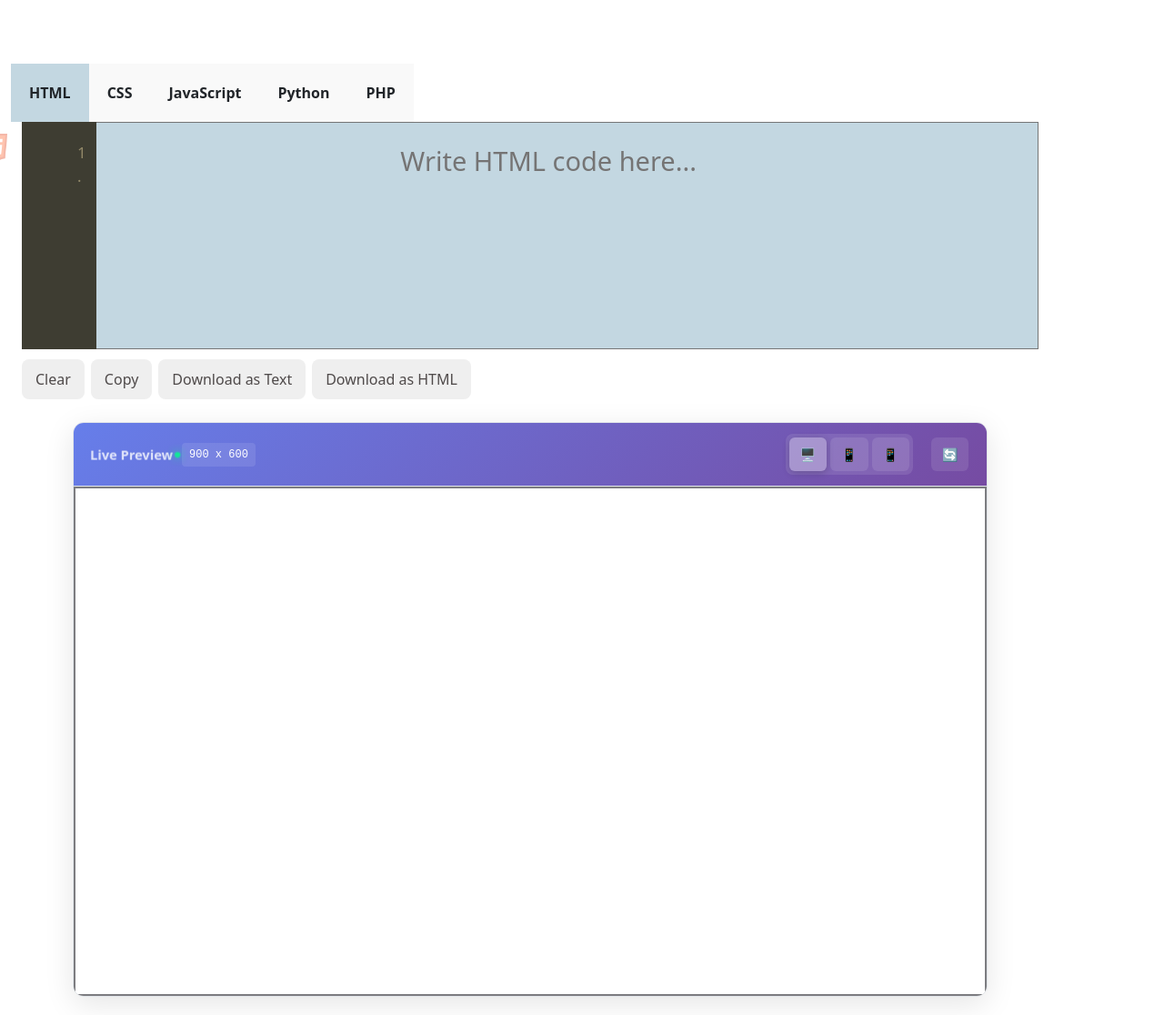
After one commit to Niyamath-dev/code-editor, a PHP site: page /test-editor.php in a window 1280 px wide. The commit adds this page. Shown: the whole page at 91% size. Run offline with PHP 8.4, Linux system fonts and the light colour scheme.

Commit message:
New Features and Improvements in ui

```diff
--- a/style.css
+++ b/style.css
@@ -2,11 +2,8 @@ body {
     text-align: center;
     font-family: "Noto Sans", serif;
     font-optical-sizing: auto;
-
     box-sizing: border-box;
 }
-
-
 
 .btn-all {
     padding: 10px 15px;
@@ -26,11 +23,18 @@ textarea {
     display: inline-block;
     background: #c3d7e1 !important;
     outline: none;
-
     font-size: 17px;
     color: #4d4e4e;
     padding: 20px !important;
     font-weight: 500;
+
+    /* Prevent drag functionality */
+    resize: none !important;
+    -webkit-user-drag: none !important;
+    -khtml-user-drag: none !important;
+    -moz-user-drag: none !important;
+    -o-user-drag: none !important;
+    user-drag: none !important;
 }
 
 iframe {
@@ -46,11 +50,7 @@ iframe {
     color: rgb(117, 116, 116);
     opacity: 1;
     text-align: center;
-
 }
-
-
-
 
 .html-txtarea:focus {
     outline: 2px solid #1f3040;
@@ -96,7 +96,6 @@ iframe {
     margin-top: 13px;
     cursor: pointer;
     opacity: 0.4;
-
 }
 
 .img-cls3:hover {
@@ -104,13 +103,11 @@ iframe {
     transition: 500ms;
 }
 
-
 .img-cls1-1 {
     position: absolute;
     transform: translate(-47px, -49px);
     cursor: pointer;
     opacity: 0.4;
-
 }
 
 .img-cls1-1:hover {
@@ -123,7 +120,6 @@ iframe {
     transform: translate(-47px, -49px);
     cursor: pointer;
     opacity: 0.4;
-
 }
 
 .img-cls2-2:hover {
@@ -136,7 +132,6 @@ iframe {
     transform: translate(-47px, -49px);
     cursor: pointer;
     opacity: 0.4;
-
 }
 
 .img-cls3-3:hover {
@@ -150,50 +145,17 @@ iframe {
     align-items: center;
 }
 
-/* @media screen and (max-width: 768px) {
-    .d-no-mobile{
-        display: block !important;
-        text-align: center;
-    }
-
-} */
-
 @media screen and (min-width: 425px) {
     .width-70 {
         width: 95% !important;
     }
 }
 
-/* @media screen and (min-width: 767px) {
-    .hide-full{
-        display: none !important;
-    }
-
-} */
-
-/* @media screen and (max-width: 1219px){
-    .d-no-mobile{
-        display: block !important;
-        text-align: center;
-    }
-} */
-
 @media screen and (max-width: 426px) {
     .custom-violetbtn {
         font-size: 14px !important;
     }
-
 }
-
-
-
-
-/* @media (max-width: 767px){
-.d-mob-none {
-    display: none!important;
-}} */
-
-
 
 .h-txtarea {
     padding-left: 60px !important;
@@ -215,7 +177,6 @@ iframe {
     color: #928869;
 }
 
-
 #lineCounterHtmlMobi,
 #lineCounterCssMobi,
 #lineCounterJsMobi {
@@ -232,11 +193,9 @@ iframe {
     color: #928869;
 }
 
-
 .mytabs {
     display: flex;
     flex-wrap: wrap;
-
 }
 
 .mytabs input[type="radio"] {
@@ -265,7 +224,6 @@ iframe {
 .mytabs input[type="radio"]:checked+label {
     background: #c3d7e1;
 }
-
 
 .mar-r {
     margin-right: 7px;
@@ -311,7 +269,7 @@ footer {
     color: #ffff;
 }
 
-.glassmorphism{
+.glassmorphism {
     position: fixed !important;
     top: 0;
     left: 0;
@@ -320,23 +278,252 @@ position: fixed !important;
     background-color: rgba(255, 255, 255, 0.1); /* Initial transparent background */
     backdrop-filter: blur(10px); /* Glassmorphism effect */
     transition: background-color 0.3s ease, box-shadow 0.3s ease;
-
     z-index: 1000;
 }
 
 .scrolled {
     box-shadow: 0 4px 15px rgba(0, 0, 0, 0.2); /* Box shadow when scrolled */
 }
-.mt-70{
+
+.mt-70 {
     margin-top: 70px !important;
 }
 
-.row{
+.row {
     margin-left: 0px !important;
     margin-right: 0px !important;
 }
 
-.pdr{
+.pdr {
     padding-right: 0px !important;
     padding-left: 0px !important;
 }
+
+/* Professional Preview Section Styles */
+.preview-container {
+    width: 90%;
+    margin: 20px auto;
+    background: #ffffff;
+    border-radius: 12px;
+    box-shadow: 0 8px 32px rgba(0, 0, 0, 0.1);
+    overflow: hidden;
+    border: 1px solid #e1e5e9;
+    padding: 0px !important;
+}
+
+.preview-header {
+    display: flex;
+    justify-content: space-between;
+    align-items: center;
+    padding: 12px 20px;
+    background: linear-gradient(135deg, #667eea 0%, #764ba2 100%);
+    color: white;
+    border-bottom: 1px solid #e1e5e9;
+}
+
+.preview-controls {
+    display: flex;
+    align-items: center;
+    gap: 8px;
+}
+
+.device-selector {
+    display: flex;
+    gap: 4px;
+    margin: 0 12px;
+    padding: 4px;
+    background: rgba(255, 255, 255, 0.1);
+    border-radius: 8px;
+}
+
+.preview-btn {
+    background: rgba(255, 255, 255, 0.1);
+    border: none;
+    color: white;
+    padding: 8px 12px;
+    border-radius: 6px;
+    cursor: pointer;
+    transition: all 0.3s ease;
+    font-size: 14px;
+    display: flex;
+    align-items: center;
+    justify-content: center;
+}
+
+.preview-btn:hover {
+    background: rgba(255, 255, 255, 0.2);
+    transform: translateY(-1px);
+}
+
+.preview-btn.active {
+    background: rgba(255, 255, 255, 0.3);
+    box-shadow: 0 2px 8px rgba(0, 0, 0, 0.2);
+}
+
+.preview-info {
+    display: flex;
+    align-items: center;
+    gap: 12px;
+}
+
+.live-preview-text {
+    font-size: 14px;
+    font-weight: 600;
+    color: #ffffff;
+    position: relative;
+    animation: pulse 2s infinite;
+}
+
+.live-preview-text::after {
+    content: '';
+    position: absolute;
+    top: 50%;
+    right: -8px;
+    transform: translateY(-50%);
+    width: 6px;
+    height: 6px;
+    background: #00ff88;
+    border-radius: 50%;
+    animation: blink 1.5s infinite;
+}
+
+@keyframes pulse {
+    0%, 100% {
+        opacity: 1;
+        transform: scale(1);
+    }
+    50% {
+        opacity: 0.8;
+        transform: scale(1.05);
+    }
+}
+
+@keyframes blink {
+    0%, 50% {
+        opacity: 1;
+        box-shadow: 0 0 10px #00ff88;
+    }
+    51%, 100% {
+        opacity: 0.3;
+        box-shadow: none;
+    }
+}
+
+.viewport-size {
+    font-size: 12px;
+    background: rgba(255, 255, 255, 0.1);
+    padding: 4px 8px;
+    border-radius: 4px;
+    font-family: 'Courier New', monospace;
+}
+
+.preview-content {
+    position: relative;
+    height: 70vh;
+    background: #f8f9fa;
+}
+
+.preview-frame {
+    width: 100%;
+    height: 100%;
+    border: none;
+    background: white;
+    transition: all 0.3s ease;
+}
+
+.preview-loading {
+    position: absolute;
+    top: 50%;
+    left: 50%;
+    transform: translate(-50%, -50%);
+    z-index: 10;
+    display: none;
+}
+
+.preview-loading.show {
+    display: block;
+}
+
+/* Device-specific preview styles */
+.preview-frame.mobile {
+    max-width: 375px;
+    margin: 0 auto;
+    border-radius: 20px;
+    box-shadow: 0 0 20px rgba(0, 0, 0, 0.3);
+}
+
+.preview-frame.tablet {
+    max-width: 768px;
+    margin: 0 auto;
+    border-radius: 12px;
+    box-shadow: 0 0 15px rgba(0, 0, 0, 0.2);
+}
+
+.preview-frame.desktop {
+    width: 100%;
+    border-radius: 0;
+}
+
+/* Responsive design */
+@media (max-width: 768px) {
+    .preview-container {
+        width: 95%;
+        margin: 10px auto;
+    }
+
+    .preview-header {
+        padding: 8px 12px;
+        flex-direction: column;
+        gap: 8px;
+    }
+
+    .preview-controls {
+        justify-content: center;
+    }
+
+    .device-selector {
+        margin: 0;
+    }
+
+    .preview-btn {
+        padding: 6px 10px;
+        font-size: 12px;
+    }
+
+    .preview-content {
+        height: 50vh;
+    }
+}
+
+/* Animation for smooth transitions */
+@keyframes fadeIn {
+    from {
+        opacity: 0;
+        transform: translateY(10px);
+    }
+    to {
+        opacity: 1;
+        transform: translateY(0);
+    }
+}
+
+.preview-container {
+    animation: fadeIn 0.5s ease-out;
+}
+
+/* Enhanced iframe styling */
+.preview-frame {
+    border: 2px solid transparent;
+    background: white;
+}
+
+.preview-frame:focus {
+    outline: none;
+    border-color: #667eea;
+}
+
+/* Loading spinner customization */
+.spinner-border {
+    width: 2rem;
+    height: 2rem;
+}
--- /dev/null
+++ b/test-editor.php
@@ -0,0 +1,243 @@
+<?php
+// Simple test version without authentication
+session_start();
+$_SESSION['user_id'] = 1;
+$_SESSION['user_name'] = 'Test User';
+?>
+<!DOCTYPE html>
+<html lang="en">
+
+<head>
+    <meta charset="UTF-8">
+    <meta name="viewport" content="width=device-width, initial-scale=1.0">
+    <title>Code Editor - Test</title>
+    <link rel="stylesheet" href="bootstrap-5.3.3-dist/css/bootstrap.min.css">
+    <link rel="stylesheet" href="style.css">
+    <script src="https://unpkg.com/sweetalert/dist/sweetalert.min.js"></script>
+</head>
+
+<body>
+    <div class="container-fluid mt-70">
+        <div class="row">
+            <div class="col-md-12 pdr">
+                <div class="mytabs">
+                    <input type="radio" id="tabfree" name="mytabs" checked="checked">
+                    <label for="tabfree">HTML</label>
+                    <div class="tab">
+                        <div class="row">
+                            <div class="col-md-6 width-70 pr-0">
+                                <div style="position: relative;">
+                                    <textarea id="lineCounterHtmlMobi" class="h-txtarea" readonly>1.</textarea>
+                                    <img src="img/html.png" width="30" height="30" class="img-cls1">
+                                    <img src="img/189264.png" width="20" height="20" class="img-cls1-1" onclick="txtCopyMobile()">
+                                    <textarea id="htmlMobile" class="html-txtareaMobi h-txtarea" placeholder="Write HTML code here..."></textarea>
+                                </div>
+                                <div class="d-no-mobile">
+                                    <button class="btn-all mar-r" onclick="clearTextareaMobile()">Clear</button>
+                                    <button class="btn-all mar-r" onclick="txtCopyMobile()">Copy</button>
+                                    <button class="btn-all mar-r" id="btn-html-plainHtml">Download as Text</button>
+                                    <button class="btn-all" id="btn-html-codeHtml">Download as HTML</button>
+                                </div>
+                            </div>
+                            <div class="col-md-6 width-70">
+                                <div class="preview-container">
+                                    <div class="preview-header">
+                                        <div class="preview-info">
+                                            <span class="live-preview-text">Live Preview</span>
+                                            <span class="viewport-size" id="viewport-size">900 x 600</span>
+                                        </div>
+                                        <div class="preview-controls">
+                                            <div class="device-selector">
+                                                <button class="preview-btn active" data-device="desktop" title="Desktop View">🖥️</button>
+                                                <button class="preview-btn" data-device="tablet" title="Tablet View">📱</button>
+                                                <button class="preview-btn" data-device="mobile" title="Mobile View">📱</button>
+                                            </div>
+                                            <button class="preview-btn" id="refresh-preview" title="Refresh Preview">🔄</button>
+                                        </div>
+                                    </div>
+                                    <div class="preview-content">
+                                        <div class="preview-loading">
+                                            <div class="spinner-border text-primary" role="status">
+                                                <span class="visually-hidden">Loading...</span>
+                                            </div>
+                                        </div>
+                                        <iframe id="codeMobile" class="preview-frame desktop"></iframe>
+                                    </div>
+                                </div>
+                            </div>
+                        </div>
+                    </div>
+
+                    <input type="radio" id="tabsilver" name="mytabs">
+                    <label for="tabsilver">CSS</label>
+                    <div class="tab">
+                        <div class="row">
+                            <div class="col-md-6 width-70 pr-0">
+                                <div style="position: relative;">
+                                    <textarea id="lineCounterCssMobi" class="h-txtarea" readonly>1.</textarea>
+                                    <img src="img/css.png" width="30" height="30" class="img-cls2">
+                                    <img src="img/189264.png" width="20" height="20" class="img-cls2-2" onclick="txtCopyMobile2()">
+                                    <textarea id="cssMobile" class="css-txtareaMobi h-txtarea" placeholder="Write CSS code here..."></textarea>
+                                </div>
+                                <div class="d-no-mobile">
+                                    <button class="btn-all mar-r" onclick="clearTextMobilecss()">Clear</button>
+                                    <button class="btn-all mar-r" onclick="txtCopyMobile2()">Copy</button>
+                                    <button class="btn-all mar-r" id="btn-css-plainCss">Download as Text</button>
+                                    <button class="btn-all" id="btn-css-codeCss">Download as CSS</button>
+                                </div>
+                            </div>
+                            <div class="col-md-6 width-70">
+                                <div class="preview-container">
+                                    <div class="preview-header">
+                                        <div class="preview-info">
+                                            <span class="live-preview-text">Live Preview</span>
+                                            <span class="viewport-size">900 x 600</span>
+                                        </div>
+                                        <div class="preview-controls">
+                                            <div class="device-selector">
+                                                <button class="preview-btn active" data-device="desktop">🖥️</button>
+                                                <button class="preview-btn" data-device="tablet">📱</button>
+                                                <button class="preview-btn" data-device="mobile">📱</button>
+                                            </div>
+                                            <button class="preview-btn" id="refresh-preview-css">🔄</button>
+                                        </div>
+                                    </div>
+                                    <div class="preview-content">
+                                        <iframe id="codeMobile" class="preview-frame desktop"></iframe>
+                                    </div>
+                                </div>
+                            </div>
+                        </div>
+                    </div>
+
+                    <input type="radio" id="tabgold" name="mytabs">
+                    <label for="tabgold">JavaScript</label>
+                    <div class="tab">
+                        <div class="row">
+                            <div class="col-md-6 width-70 pr-0">
+                                <div style="position: relative;">
+                                    <textarea id="lineCounterJsMobi" class="h-txtarea" readonly>1.</textarea>
+                                    <img src="img/js.png" width="30" height="30" class="img-cls3">
+                                    <img src="img/189264.png" width="20" height="20" class="img-cls3-3" onclick="txtCopyMobile3()">
+                                    <textarea id="jsMobile" class="js-txtareaMobi h-txtarea" placeholder="Write JavaScript code here..."></textarea>
+                                </div>
+                                <div class="d-no-mobile">
+                                    <button class="btn-all mar-r" onclick="clearTextMobilejs()">Clear</button>
+                                    <button class="btn-all mar-r" onclick="txtCopyMobile3()">Copy</button>
+                                    <button class="btn-all mar-r" id="btn-js-plainJs">Download as Text</button>
+                                    <button class="btn-all" id="btn-js-codeJs">Download as JS</button>
+                                </div>
+                            </div>
+                            <div class="col-md-6 width-70">
+                                <div class="preview-container">
+                                    <div class="preview-header">
+                                        <div class="preview-info">
+                                            <span class="live-preview-text">Live Preview</span>
+                                            <span class="viewport-size">900 x 600</span>
+                                        </div>
+                                        <div class="preview-controls">
+                                            <div class="device-selector">
+                                                <button class="preview-btn active" data-device="desktop">🖥️</button>
+                                                <button class="preview-btn" data-device="tablet">📱</button>
+                                                <button class="preview-btn" data-device="mobile">📱</button>
+                                            </div>
+                                            <button class="preview-btn" id="refresh-preview-js">🔄</button>
+                                        </div>
+                                    </div>
+                                    <div class="preview-content">
+                                        <iframe id="codeMobile" class="preview-frame desktop"></iframe>
+                                    </div>
+                                </div>
+                            </div>
+                        </div>
+                    </div>
+
+                    <input type="radio" id="tabpython" name="mytabs">
+                    <label for="tabpython">Python</label>
+                    <div class="tab">
+                        <div class="row">
+                            <div class="col-md-6 width-70 pr-0">
+                                <div style="position: relative;">
+                                    <textarea id="lineCounterPythonMobi" class="h-txtarea" readonly>1.</textarea>
+                                    <img src="img/python.png" width="30" height="30" class="img-cls4">
+                                    <img src="img/189264.png" width="20" height="20" class="img-cls4-4" onclick="txtCopyMobile4()">
+                                    <textarea id="pythonMobile" class="python-txtareaMobi h-txtarea" placeholder="Write Python code here..."></textarea>
+                                </div>
+                                <div class="d-no-mobile">
+                                    <button class="btn-all mar-r" onclick="clearTextMobilePython()">Clear</button>
+                                    <button class="btn-all mar-r" onclick="txtCopyMobile4()">Copy</button>
+                                    <button class="btn-all mar-r" id="btn-python-plainPython">Download as Text</button>
+                                    <button class="btn-all" id="btn-python-codePython">Download as Python</button>
+                                </div>
+                            </div>
+                            <div class="col-md-6 width-70">
+                                <div class="preview-container">
+                                    <div class="preview-header">
+                                        <div class="preview-info">
+                                            <span class="live-preview-text">Python Code</span>
+                                            <span class="viewport-size">Code Display</span>
+                                        </div>
+                                    </div>
+                                    <div class="preview-content">
+                                        <div class="python-code" id="pythonPreview">Your Python code will appear here...</div>
+                                    </div>
+                                </div>
+                            </div>
+                        </div>
+                    </div>
+
+                    <input type="radio" id="tabphp" name="mytabs">
+                    <label for="tabphp">PHP</label>
+                    <div class="tab">
+                        <div class="row">
+                            <div class="col-md-6 width-70 pr-0">
+                                <div style="position: relative;">
+                                    <textarea id="lineCounterPhpMobi" class="h-txtarea" readonly>1.</textarea>
+                                    <img src="img/php.png" width="30" height="30" class="img-cls5">
+                                    <img src="img/189264.png" width="20" height="20" class="img-cls5-5" onclick="txtCopyMobile5()">
+                                    <textarea id="phpMobile" class="php-txtareaMobi h-txtarea" placeholder="Write PHP code here..."></textarea>
+                                </div>
+                                <div class="d-no-mobile">
+                                    <button class="btn-all mar-r" onclick="clearTextMobilePhp()">Clear</button>
+                                    <button class="btn-all mar-r" onclick="txtCopyMobile5()">Copy</button>
+                                    <button class="btn-all mar-r" id="btn-php-plainPhp">Download as Text</button>
+                                    <button class="btn-all" id="btn-php-codePhp">Download as PHP</button>
+                                </div>
+                            </div>
+                            <div class="col-md-6 width-70">
+                                <div class="preview-container">
+                                    <div class="preview-header">
+                                        <div class="preview-info">
+                                            <span class="live-preview-text">PHP Code</span>
+                                            <span class="viewport-size">Code Display</span>
+                                        </div>
+                                    </div>
+                                    <div class="preview-content">
+                                        <div class="php-code" id="phpPreview">Your PHP code will appear here...</div>
+                                    </div>
+                                </div>
+                            </div>
+                        </div>
+                    </div>
+                </div>
+            </div>
+        </div>
+    </div>
+
+    <script src="bootstrap-5.3.3-dist/js/bootstrap.min.js"></script>
+    <script src="mobile-app.js"></script>
+    <script src="lineMobi.js"></script>
+    <script src="preview-controls.js"></script>
+    <script>
+        // Add Python and PHP preview functionality
+        document.getElementById('pythonMobile').addEventListener('input', function() {
+            document.getElementById('pythonPreview').textContent = this.value || 'Your Python code will appear here...';
+        });
+
+        document.getElementById('phpMobile').addEventListener('input', function() {
+            document.getElementById('phpPreview').textContent = this.value || 'Your PHP code will appear here...';
+        });
+    </script>
+</body>
+
+</html>
```
Also changed, not shown: index.php (+43 -59 lines), mobile-app.js (+4 -5 lines), preview-controls.js (added, +81 -0 lines), lineMobi.js (line endings or trailing spaces). Lines whose indentation alone changed are shown as unchanged.
